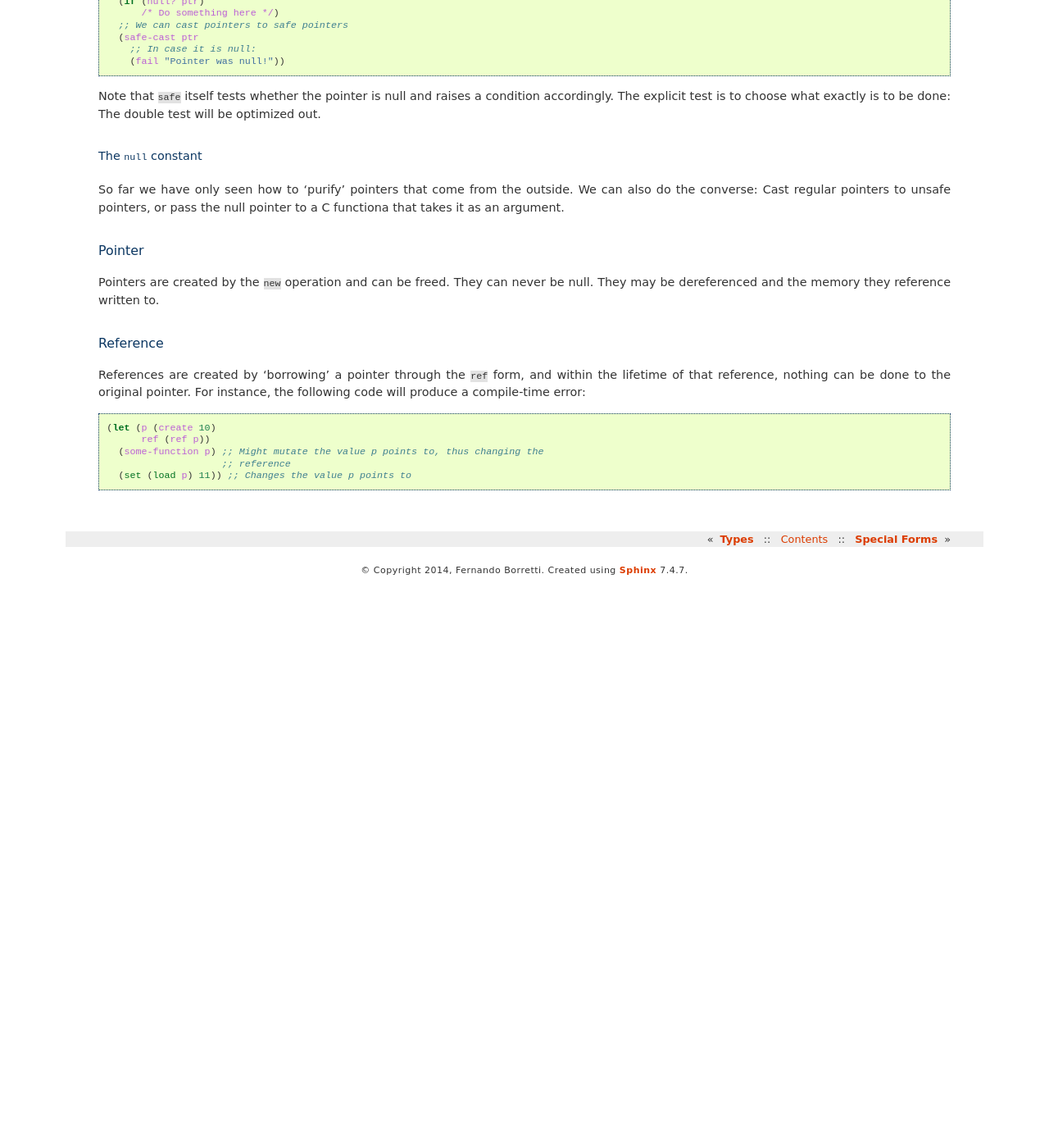
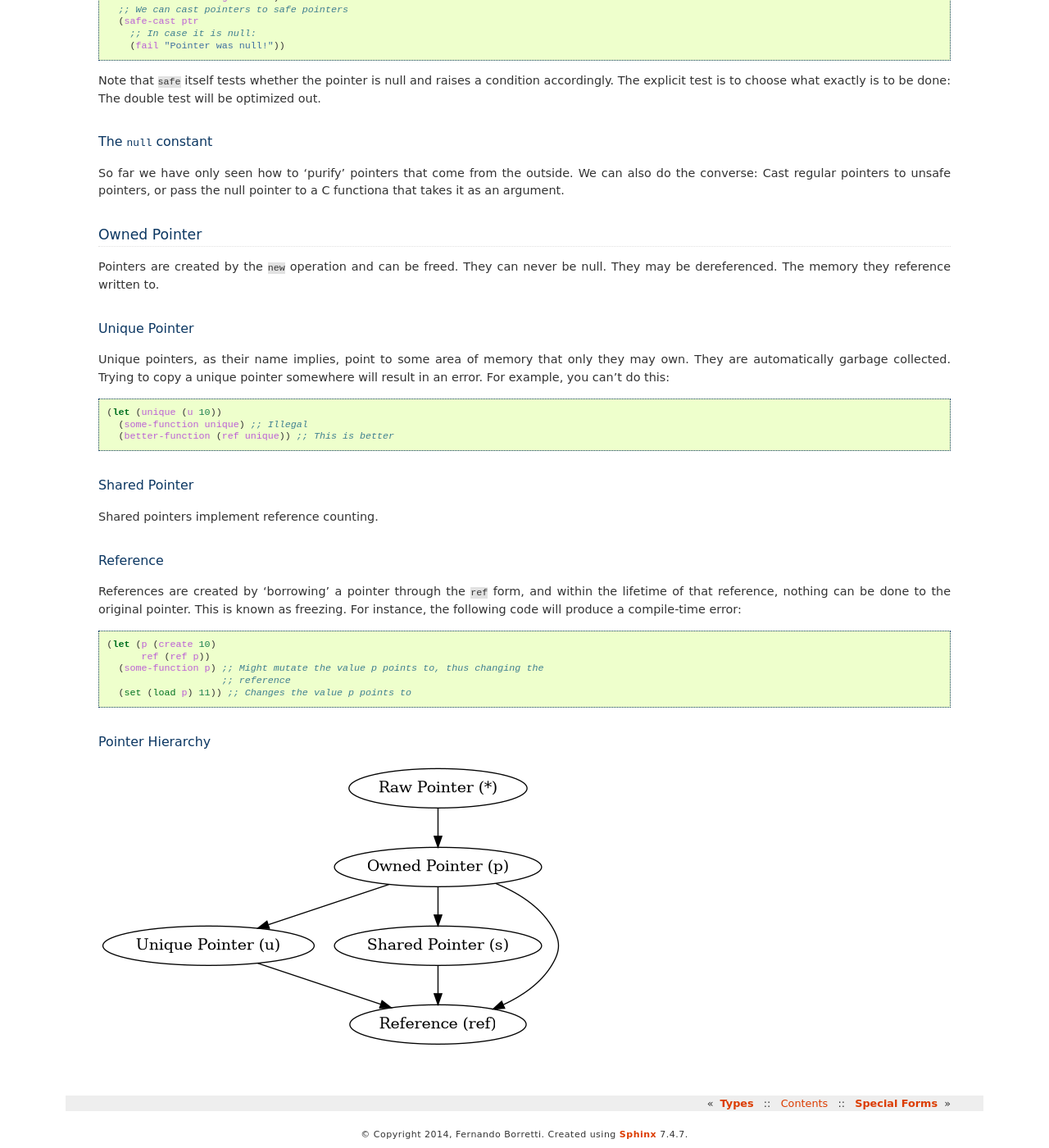
Before and after one commit to eudoxia0/corvus, a Sphinx documentation site: the page built from docs/memory.rst, in a window 1280 px wide and 1400 px high, scrolled down 561 px. Shown: the whole window at 82% size. Built offline with Sphinx 7.4.7, drawn with Linux system fonts in a browser that asks for light colours; formulas are drawn with MathJax 3; before the commit the page ends 1274 px from its top, so only the background shows below that; some of the changed text lies outside the part shown.

Commit message:
Some thoughts re:pointer types
Minor note

```diff
--- a/docs/impl/phases.rst
+++ b/docs/impl/phases.rst
@@ -52,6 +52,9 @@ Would become something like::
       (let (x1 2)
         (print (+ x1 y0))))
 
+This allows us to hold in memory a single symbol table, rather than having to
+recur or search through a nested one.
+
 Closure Analysis
 ================
 
--- a/docs/memory.rst
+++ b/docs/memory.rst
@@ -2,11 +2,10 @@
 Memory
 ******
 
-Types of Pointers
-=================
+Unsafe Pointer
+==============
 
-Unsafe Pointer
---------------
+**Note: This section is pretty speculative and should be ignored for now.**
 
 The unsafe pointer is the only pointer type that may be null. Unsafe pointers
 are meant to be used as a bridge between Corvus and C libraries. They are not
@@ -39,25 +38,43 @@ condition accordingly. The explicit test is to choose what exactly is to be
 done: The double test will be optimized out.
 
 The :code:`null` constant
-^^^^^^^^^^^^^^^^^^^^^^^^^
+-------------------------
 
 So far we have only seen how to 'purify' pointers that come from the outside. We
 can also do the converse: Cast regular pointers to unsafe pointers, or pass the
 null pointer to a C functiona that takes it as an argument.
 
-Pointer
--------
+Owned Pointer
+=============
 
 Pointers are created by the :code:`new` operation and can be freed. They can
-never be null. They may be dereferenced and the memory they reference written
-to.
+never be null. They may be dereferenced. The memory they reference written to.
+
+Unique Pointer
+--------------
+
+Unique pointers, as their name implies, point to some area of memory that only
+they may own. They are automatically garbage collected. Trying to copy a unique
+pointer somewhere will result in an error. For example, you can't do this:
+
+::
+
+  (let (unique (u 10))
+    (some-function unique) ;; Illegal
+    (better-function (ref unique)) ;; This is better
+
+Shared Pointer
+--------------
+
+Shared pointers implement reference counting.
 
 Reference
 ---------
 
 References are created by 'borrowing' a pointer through the :code:`ref` form,
 and within the lifetime of that reference, nothing can be done to the original
-pointer. For instance, the following code will produce a compile-time error:
+pointer. This is known as freezing. For instance, the following code will
+produce a compile-time error:
 
 ::
 
@@ -66,3 +83,21 @@ pointer. For instance, the following code will produce a compile-time error:
     (some-function p) ;; Might mutate the value p points to, thus changing the
                       ;; reference
     (set (load p) 11)) ;; Changes the value p points to
+
+Pointer Hierarchy
+-----------------
+
+.. graphviz::
+
+   digraph ptrs {
+      raw [label="Raw Pointer (*)"];
+      owned [label="Owned Pointer (p)"];
+      unique [label="Unique Pointer (u)"];
+      shared [label="Shared Pointer (s)"];
+      ref [label="Reference (ref)"];
+      raw -> owned -> unique;
+      owned -> shared;
+      owned -> ref;
+      unique -> ref;
+      shared -> ref;
+   }
```
